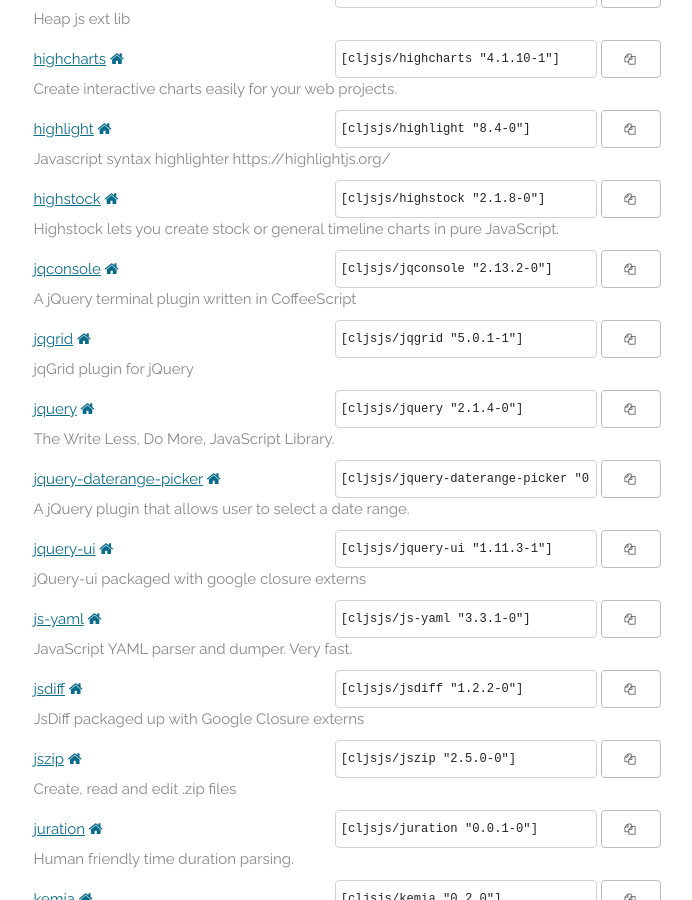
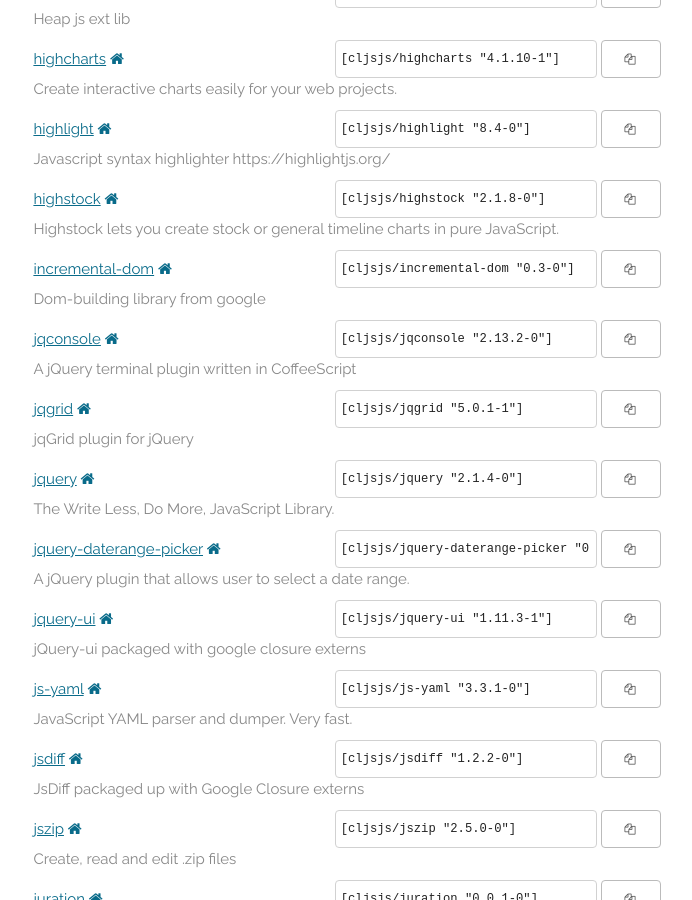
Before and after one commit to cljsjs/cljsjs.github.io, a Jekyll site: the page built from index.markdown, in a window 1280 px wide and 900 px high, scrolled down 4492 px. Shown: the whole window, without its empty margins (293-985 px from the left). Built offline with Jekyll 4.4.1, drawn with Linux system fonts in a browser that asks for light colours; nearby versions of some CDN libraries; comment, search, counter and statistics services are not loaded.

Commit message:
Automatic update

```diff
--- a/_includes/packages.html
+++ b/_includes/packages.html
@@ -445,6 +445,15 @@
       <button data-clipboard-text='[cljsjs/highstock "2.1.8-0"]'><i class="fa fa-copy"></i></button>
     </span>
     <p class="description">Highstock lets you create stock or general timeline charts in pure JavaScript.</p>
+  </li>
+  <li>
+    <a href="https://clojars.org/cljsjs/incremental-dom">incremental-dom</a>
+    <a href="http://github.com/google/incremental-dom" target="new"><i class="fa fa-home"></i></a>
+    <span class="clojars">
+      <input type="text" value='[cljsjs/incremental-dom "0.3-0"]'/>
+      <button data-clipboard-text='[cljsjs/incremental-dom "0.3-0"]'><i class="fa fa-copy"></i></button>
+    </span>
+    <p class="description">Dom-building library from google</p>
   </li>
   <li>
     <a href="https://clojars.org/cljsjs/jqconsole">jqconsole</a>
```
